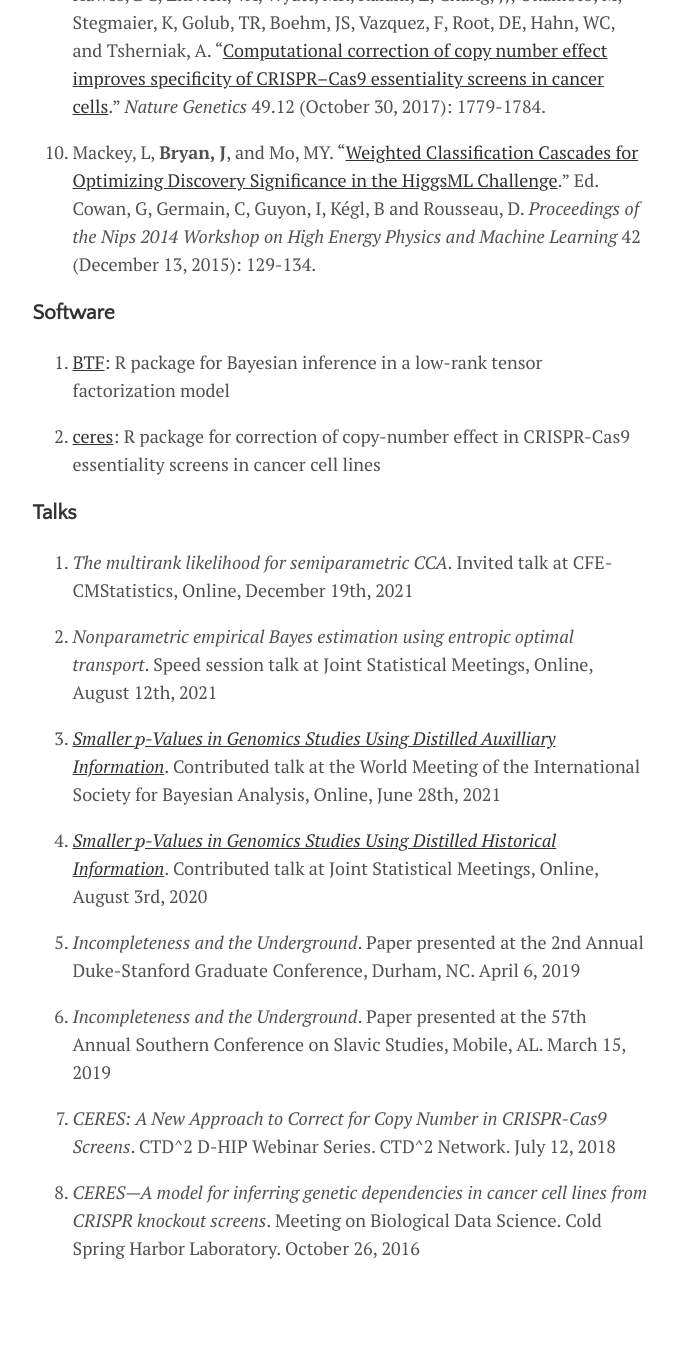
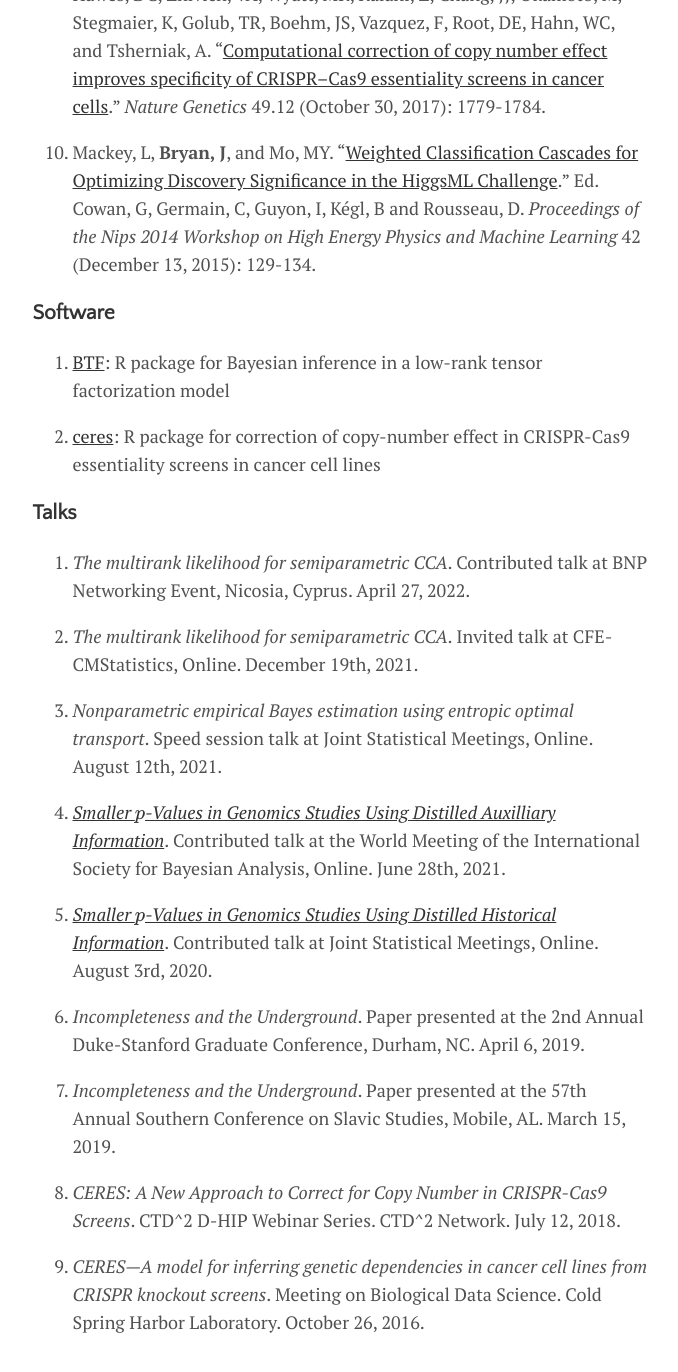
Before and after one commit to j-g-b/j-g-b.github.io, a Jekyll site: the page built from menu/research.md, in a window 1280 px wide and 1400 px high, scrolled down 2002 px. Shown: the top 1372 px of the window, without its empty margins (300-978 px from the left). Built offline with Jekyll 4.4.1, drawn with Linux system fonts in a browser that asks for light colours; formulas are drawn with MathJax 3; before the commit the page ends 3328 px from its top, so only the background shows below that; some of the changed text lies outside the part shown.

Commit message:
updated talks

```diff
--- a/menu/research.md
+++ b/menu/research.md
@@ -5,7 +5,7 @@ title: Research
 
 ### Preprints
 
-1. **Bryan, JG**, Niles-Weed, J, and Hoff, PD. "[The multirank likelihood and cyclically monotone Monte Carlo: a semiparametric approach to CCA](https://arxiv.org/abs/2112.07465)." https://arxiv.org/abs/2112.07465.
+1. **Bryan, JG**, Niles-Weed, J, and Hoff, PD. "[The multirank likelihood for semiparametric canonical correlation analysis](https://arxiv.org/abs/2112.07465)." https://arxiv.org/abs/2112.07465.
 
 ### Publications
 
@@ -38,18 +38,20 @@ title: Research
 
 ### Talks
 
-1. *The multirank likelihood for semiparametric CCA*. Invited talk at CFE-CMStatistics, Online, December 19th, 2021
+1. *The multirank likelihood for semiparametric CCA*. Contributed talk at BNP Networking Event, Nicosia, Cyprus. April 27, 2022.
 
-2. *Nonparametric empirical Bayes estimation using entropic optimal transport*. Speed session talk at Joint Statistical Meetings, Online, August 12th, 2021
+2. *The multirank likelihood for semiparametric CCA*. Invited talk at CFE-CMStatistics, Online. December 19th, 2021.
 
-3. [*Smaller \\(p\\)-Values in Genomics Studies Using Distilled Auxilliary Information*](/assets/misc/smaller_p_values_in_genomics_studies_pres.pdf). Contributed talk at the World Meeting of the International Society for Bayesian Analysis, Online, June 28th, 2021
+3. *Nonparametric empirical Bayes estimation using entropic optimal transport*. Speed session talk at Joint Statistical Meetings, Online. August 12th, 2021.
 
-4. [*Smaller \\(p\\)-Values in Genomics Studies Using Distilled Historical Information*](/assets/misc/smaller_p_values_in_genomics_studies_pres.pdf). Contributed talk at Joint Statistical Meetings, Online, August 3rd, 2020
+4. [*Smaller \\(p\\)-Values in Genomics Studies Using Distilled Auxilliary Information*](/assets/misc/smaller_p_values_in_genomics_studies_pres.pdf). Contributed talk at the World Meeting of the International Society for Bayesian Analysis, Online. June 28th, 2021.
 
-5. *Incompleteness and the Underground*. Paper presented at the 2nd Annual Duke-Stanford Graduate Conference, Durham, NC. April 6, 2019
+5. [*Smaller \\(p\\)-Values in Genomics Studies Using Distilled Historical Information*](/assets/misc/smaller_p_values_in_genomics_studies_pres.pdf). Contributed talk at Joint Statistical Meetings, Online. August 3rd, 2020.
 
-6. *Incompleteness and the Underground*. Paper presented at the 57th Annual Southern Conference on Slavic Studies, Mobile, AL. March 15, 2019
+6. *Incompleteness and the Underground*. Paper presented at the 2nd Annual Duke-Stanford Graduate Conference, Durham, NC. April 6, 2019.
 
-7. *CERES: A New Approach to Correct for Copy Number in CRISPR-Cas9 Screens*. CTD^2 D-HIP Webinar Series. CTD^2 Network. July 12, 2018
+7. *Incompleteness and the Underground*. Paper presented at the 57th Annual Southern Conference on Slavic Studies, Mobile, AL. March 15, 2019.
 
-8. *CERES—A model for inferring genetic dependencies in cancer cell lines from CRISPR knockout screens*. Meeting on Biological Data Science. Cold Spring Harbor Laboratory. October 26, 2016
+8. *CERES: A New Approach to Correct for Copy Number in CRISPR-Cas9 Screens*. CTD^2 D-HIP Webinar Series. CTD^2 Network. July 12, 2018.
+
+9. *CERES—A model for inferring genetic dependencies in cancer cell lines from CRISPR knockout screens*. Meeting on Biological Data Science. Cold Spring Harbor Laboratory. October 26, 2016.
```
